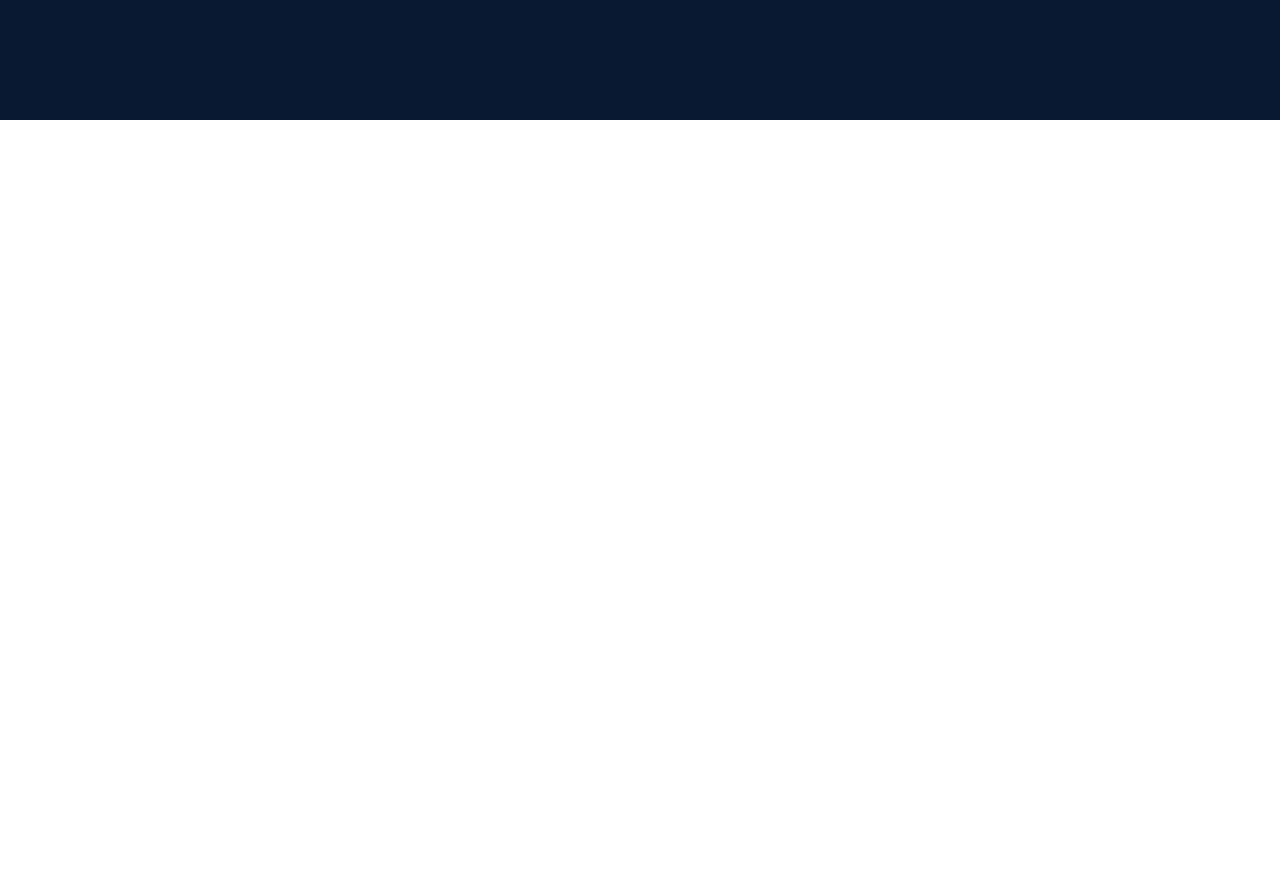
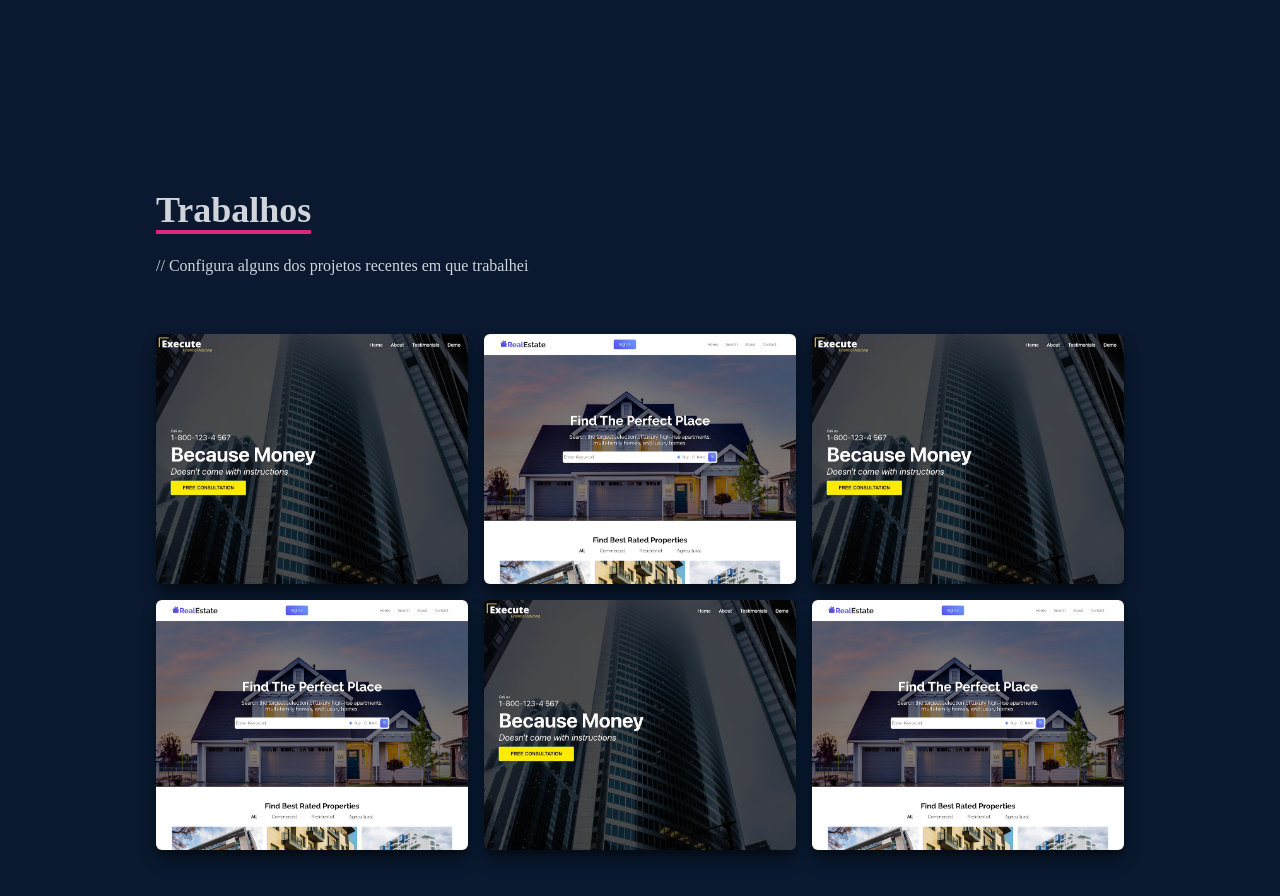
Before and after one commit to jvmantovas/portfolio-react, a React (Create React App) app: page / in a window 1280 px wide. Shown: the part 2280-3176 px from the top of the page. Before the commit the page ends 2400 px from the top, so only its background shows below. Built offline with nearby package versions, Linux system fonts and the light colour scheme.

Commit message:
Work component added

```diff
--- a/src/App.js
+++ b/src/App.js
@@ -2,6 +2,7 @@
 import Home from "./components/Home";
 import Navbar from "./components/Navbar";
 import Skills from "./components/Skills";
+import Work from "./components/Work";
 
 function App() {
   return (
@@ -10,6 +11,7 @@
       <Home />
       <About />
       <Skills />
+      <Work />
     </div>
   );
 }
--- /dev/null
+++ b/src/components/Work.jsx
@@ -0,0 +1,157 @@
+import React from "react";
+import WorkImg from "../assets/projects/workImg.jpeg";
+import realEstate from "../assets/projects/realestate.jpg";
+
+const Work = () => {
+  return (
+    <div name="work" className="w-full md:h-screen text-gray-300 bg-[#0a192f]">
+      <div className="max-w-[1000px] mx-auto p-4 flex flex-col justify-center w-full h-full">
+        <div className="pb-8">
+          <p className="text-4xl font-bold inline border-b-4 border-pink-600">
+            Trabalhos
+          </p>
+          {/*eslint-disable-next-line react/jsx-no-comment-textnodes*/}
+          <p className="py-6">
+            // Configura alguns dos projetos recentes em que trabalhei
+          </p>
+        </div>
+        <div className="grid sm:grid-cols-2 md:grid-cols-3 gap-4">
+          <div
+            style={{ backgroundImage: `url(${WorkImg})` }}
+            className="shadow-lg shadow-[#040c16] group container rounded-md flex justify-center items-center mx-auto content-div"
+          >
+            <div className="opacity-0 group-hover:opacity-100">
+              <span className="text-2xl font-bold text-white tracking-wider">
+                React JS Application
+              </span>
+              <div className="pt-8 text-center">
+                <a href="/">
+                  <button className="text-center rounded-lg px-4 py-3 m-2 bg-white text-gray-700 font-bold text-lg">
+                    Demo
+                  </button>
+                </a>
+                <a href="/">
+                  <button className="text-center rounded-lg px-4 py-3 m-2 bg-white text-gray-700 font-bold text-lg">
+                    Code
+                  </button>
+                </a>
+              </div>
+            </div>
+          </div>
+          <div
+            style={{ backgroundImage: `url(${realEstate})` }}
+            className="shadow-lg shadow-[#040c16] group container rounded-md flex justify-center items-center mx-auto content-div"
+          >
+            <div className="opacity-0 group-hover:opacity-100">
+              <span className="text-2xl font-bold text-white tracking-wider">
+                React JS Application
+              </span>
+              <div className="pt-8 text-center">
+                <a href="/">
+                  <button className="text-center rounded-lg px-4 py-3 m-2 bg-white text-gray-700 font-bold text-lg">
+                    Demo
+                  </button>
+                </a>
+                <a href="/">
+                  <button className="text-center rounded-lg px-4 py-3 m-2 bg-white text-gray-700 font-bold text-lg">
+                    Code
+                  </button>
+                </a>
+              </div>
+            </div>
+          </div>
+          <div
+            style={{ backgroundImage: `url(${WorkImg})` }}
+            className="shadow-lg shadow-[#040c16] group container rounded-md flex justify-center items-center mx-auto content-div"
+          >
+            <div className="opacity-0 group-hover:opacity-100">
+              <span className="text-2xl font-bold text-white tracking-wider">
+                React JS Application
+              </span>
+              <div className="pt-8 text-center">
+                <a href="/">
+                  <button className="text-center rounded-lg px-4 py-3 m-2 bg-white text-gray-700 font-bold text-lg">
+                    Demo
+                  </button>
+                </a>
+                <a href="/">
+                  <button className="text-center rounded-lg px-4 py-3 m-2 bg-white text-gray-700 font-bold text-lg">
+                    Code
+                  </button>
+                </a>
+              </div>
+            </div>
+          </div>
+          <div
+            style={{ backgroundImage: `url(${realEstate})` }}
+            className="shadow-lg shadow-[#040c16] group container rounded-md flex justify-center items-center mx-auto content-div"
+          >
+            <div className="opacity-0 group-hover:opacity-100">
+              <span className="text-2xl font-bold text-white tracking-wider">
+                React JS Application
+              </span>
+              <div className="pt-8 text-center">
+                <a href="/">
+                  <button className="text-center rounded-lg px-4 py-3 m-2 bg-white text-gray-700 font-bold text-lg">
+                    Demo
+                  </button>
+                </a>
+                <a href="/">
+                  <button className="text-center rounded-lg px-4 py-3 m-2 bg-white text-gray-700 font-bold text-lg">
+                    Code
+                  </button>
+                </a>
+              </div>
+            </div>
+          </div>
+          <div
+            style={{ backgroundImage: `url(${WorkImg})` }}
+            className="shadow-lg shadow-[#040c16] group container rounded-md flex justify-center items-center mx-auto content-div"
+          >
+            <div className="opacity-0 group-hover:opacity-100">
+              <span className="text-2xl font-bold text-white tracking-wider">
+                React JS Application
+              </span>
+              <div className="pt-8 text-center">
+                <a href="/">
+                  <button className="text-center rounded-lg px-4 py-3 m-2 bg-white text-gray-700 font-bold text-lg">
+                    Demo
+                  </button>
+                </a>
+                <a href="/">
+                  <button className="text-center rounded-lg px-4 py-3 m-2 bg-white text-gray-700 font-bold text-lg">
+                    Code
+                  </button>
+                </a>
+              </div>
+            </div>
+          </div>
+          <div
+            style={{ backgroundImage: `url(${realEstate})` }}
+            className="shadow-lg shadow-[#040c16] group container rounded-md flex justify-center items-center mx-auto content-div"
+          >
+            <div className="opacity-0 group-hover:opacity-100">
+              <span className="text-2xl font-bold text-white tracking-wider">
+                React JS Application
+              </span>
+              <div className="pt-8 text-center">
+                <a href="/">
+                  <button className="text-center rounded-lg px-4 py-3 m-2 bg-white text-gray-700 font-bold text-lg">
+                    Demo
+                  </button>
+                </a>
+                <a href="/">
+                  <button className="text-center rounded-lg px-4 py-3 m-2 bg-white text-gray-700 font-bold text-lg">
+                    Code
+                  </button>
+                </a>
+              </div>
+            </div>
+          </div>
+        </div>
+      </div>
+    </div>
+  );
+};
+
+export default Work;
--- a/src/index.css
+++ b/src/index.css
@@ -13,3 +13,18 @@
     @apply cursor-pointer;
   }
 }
+
+.content-div {
+  background-repeat: no-repeat;
+  background-size: cover;
+  background-position: center;
+  height: 250px;
+}
+
+.content-div:hover {
+  background-image: linear-gradient(
+    to right,
+    rgba(112, 157, 255, 0.8),
+    hsla(242, 74%, 61%, 0.8)
+  ) !important;
+}
```
